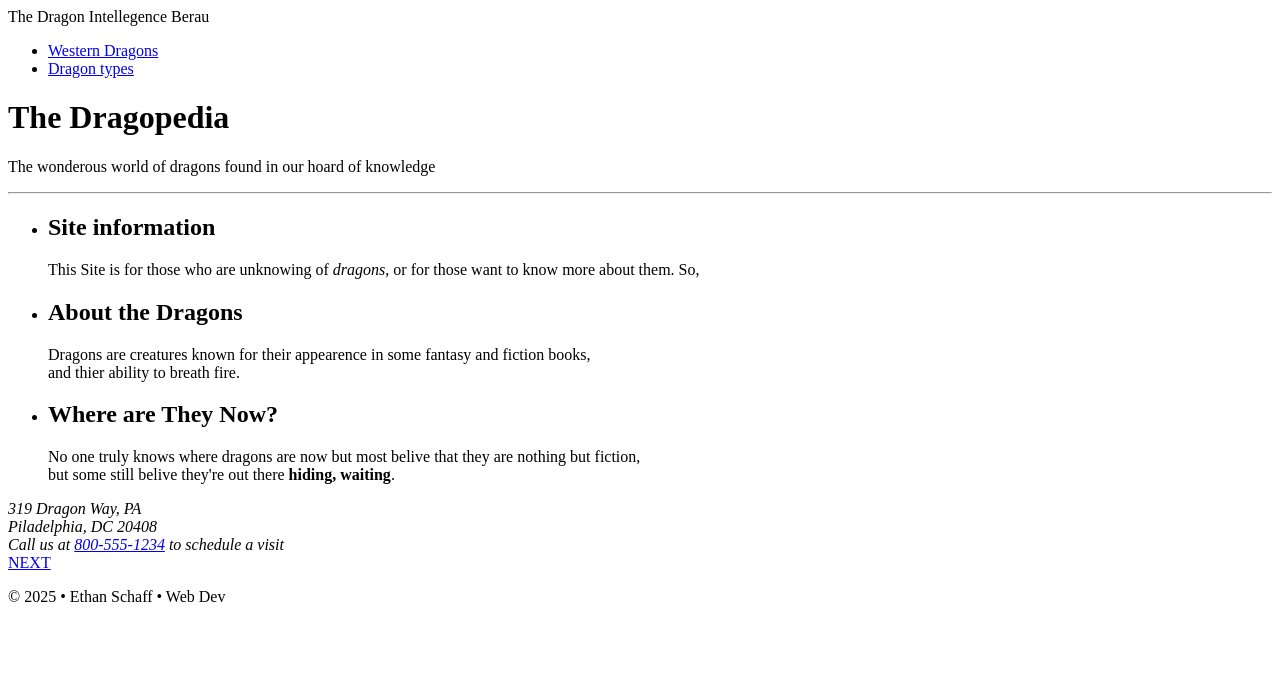
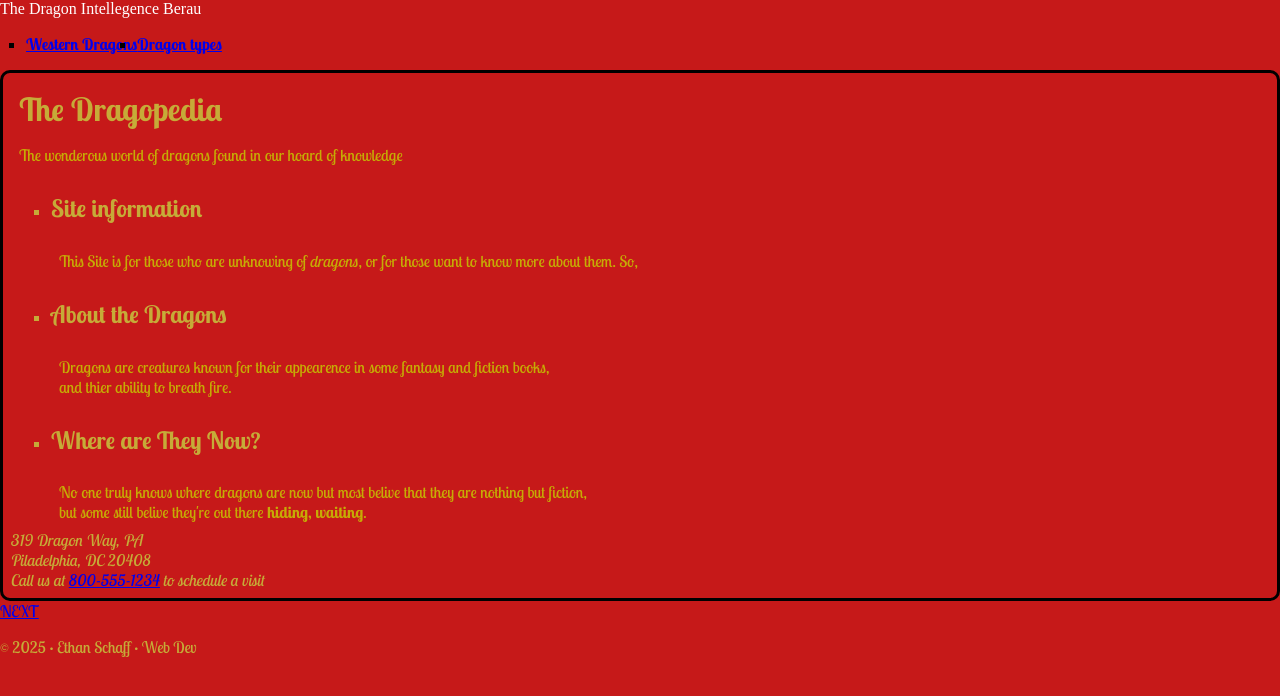
Before and after one commit to Tortosieperson3/WebDevCE, a plain HTML site: page O3 hand coding html/index.html in a window 1280 px wide. Drawn offline with Linux system fonts and the light colour scheme.

Commit message:
started css project

```diff
--- a/O3 hand coding html/index.html
+++ b/O3 hand coding html/index.html
@@ -5,9 +5,14 @@
     <meta name="viewport" content="width=device-width, initial-scale=1.0">
     <meta name="author" content="Ethan Schaff">
     <meta name="description" content="Learn about a few of the different dragons of the world">
+    <link rel="stylesheet" href="styles.css">
+    <link rel="preconnect" href="https://fonts.googleapis.com">
+    <link rel="preconnect" href="https://fonts.gstatic.com" crossorigin>
+    <link href="https://fonts.googleapis.com/css2?family=Lobster+Two:ital,wght@0,400;0,700;1,400;1,700&display=swap"
+        rel="stylesheet">
     <title>The Dragopedia</title>
 </head>
-<body>
+<body style="background-color: rgb(198, 25, 25);">
     <header>
         <span>The Dragon Intellegence Berau</span>
     </header>
@@ -26,7 +31,6 @@
     <main>
         <h1>The Dragopedia</h1>
         <p>The wonderous world of dragons found in our hoard of knowledge</p>
-        <hr>
         <ul>
         <li><h2>Site information</h2></li>
         <p>This Site is for those who are unknowing of <em>dragons</em>, or for those want to know more about them. So, </p>
@@ -43,7 +47,7 @@
     </main>
 
     <footer>
-        <a href="westernDragons.html">NEXT</a>
+        <a href="westernDragons.html" target="_blank">NEXT</a>
         <p>&copy; 2025 &bull; Ethan Schaff &bull; Web Dev</p>
     </footer>
 </body>
--- /dev/null
+++ b/O3 hand coding html/styles.css
@@ -0,0 +1,89 @@
+/*font*/
+body {
+    font-family: "Lobster Two", serif;
+    margin: 0;
+}
+/*header stuff*/
+header {
+    font-family: none;
+    background-color: rgb(198, 25, 25);
+    color: rgb(255, 255, 255)
+}
+/*dragon types heading stuff*/
+header h1 {
+    color: rgb(198, 171, 56)
+}
+/*nav stuff*/
+nav {
+    background-color: rgb(198, 25, 25);
+    padding: 1rem;
+    font-weight: 700;
+}
+nav li a:hover {
+    color: rgb(198, 171, 56);
+}
+nav ul {
+    list-style-type: square;
+    display: flex;
+    margin: 0;
+    padding: 0 10px;
+}
+/*dragon types nav stuff*/
+nav dt a:hover {
+    color: rgb(198, 171, 56);
+}
+nav dt {
+    margin: 0;
+    padding: 0 10px;
+}
+/*main stuff*/
+main a:hover {
+    color: rgb(198, 171, 56);
+}
+main h1 {
+    background-color: rgb(198, 25, 25);
+    color: rgb(198, 171, 56);
+    padding: .5rem;
+    margin: 0;
+}
+main p {
+    background-color: rgb(198, 25, 25);
+    color: rgb(198, 171, 5);
+    margin: 0;
+    padding: .5rem;
+}
+main ul {
+    background-color: rgb(198, 25, 25);
+    color: rgb(198, 171, 56);
+    margin: 0;
+}
+main {
+    background-color: rgb(198, 25, 25);
+    color: rgb(198, 171, 56);
+    margin: 0;
+    padding: .5rem;
+    border: 3px solid rgb(0, 0, 0);
+    border-radius: 10px;
+}
+main address a:hover {
+    color: rgb(255, 255, 255);
+}
+main ul {
+    list-style-type: square;
+    padding: 1.5;
+    margin: 0;
+}
+/*western dragon main stuff*/
+main ol {
+    list-style-type: georgian;
+    margin: 0;
+    padding: 0 10px;
+}
+/*footer stuff*/
+footer {
+    background-color: rgb(198, 25, 25);
+    color: rgb(198, 171, 56);
+}
+footer a:hover {
+    color: rgb(198, 171, 56);
+}
```
Also changed, not shown: O3 hand coding html/dragonTypes.html (+6 -1 lines), O3 hand coding html/westernDragons.html (+8 -3 lines).
